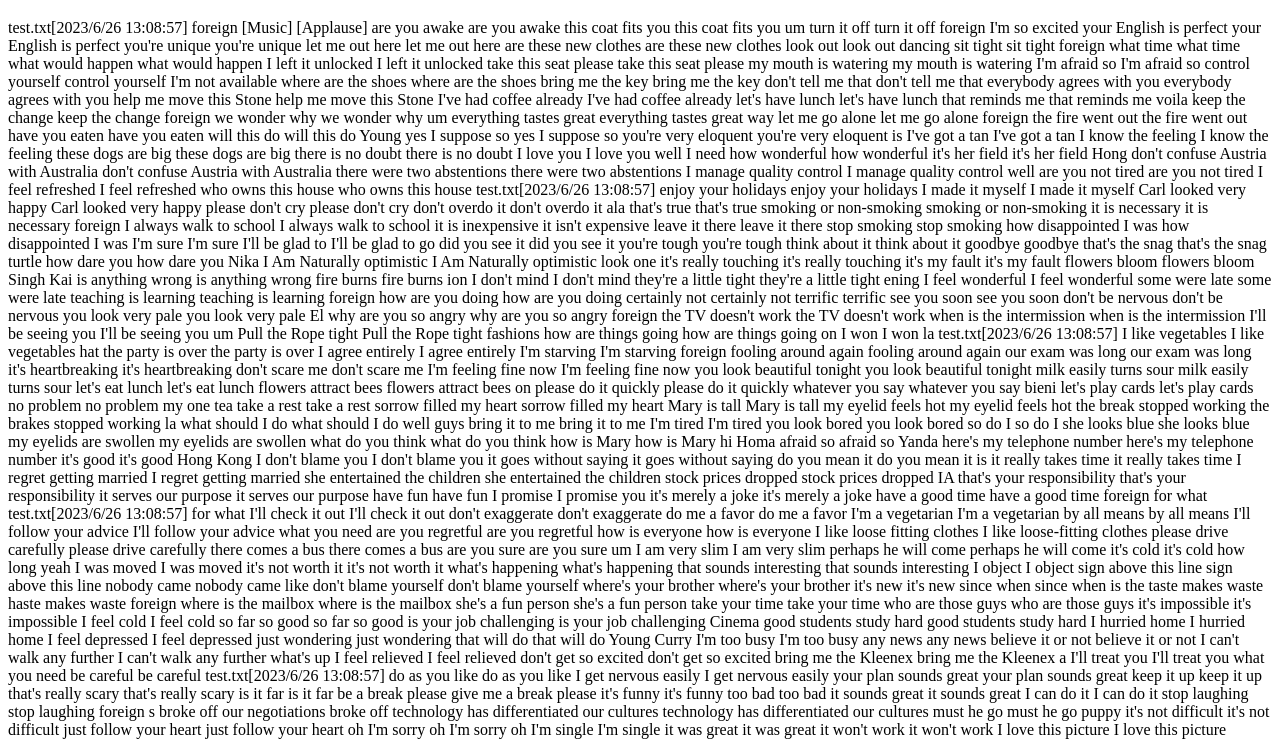
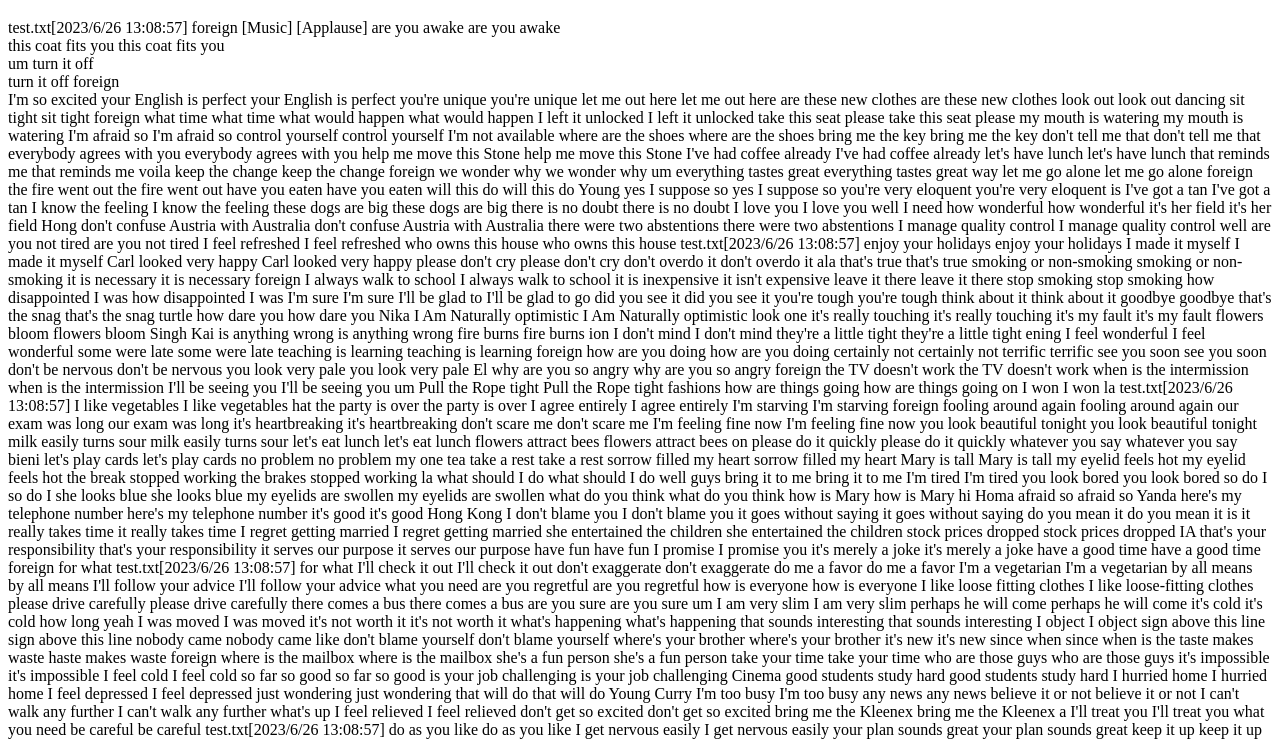
Before and after one commit to billyxiaoli/test, a plain HTML site: page index.html in a window 1280 px wide. Shown: the part 61-800 px from the top of the page. Drawn offline with Linux system fonts and the light colour scheme.

Commit message:
Update index.html

```diff
--- a/index.html
+++ b/index.html
@@ -7,10 +7,10 @@
     <h1>test</h1>
     <p>test.txt[2023/6/26 13:08:57]
 foreign [Music] [Applause]
-are you awake are you awake
-this coat fits you this coat fits you
-um turn it off
-turn it off foreign
+are you awake are you awake<br>
+this coat fits you this coat fits you<br>
+um turn it off<br>
+turn it off foreign<br>
 I'm so excited
 your English is perfect your English is perfect
 you're unique you're unique
```
